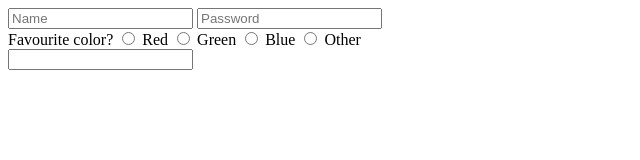
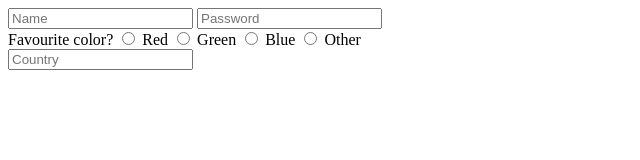
Before and after one commit to jackle6/lecture1, a plain HTML site: page form.html in a window 1280 px wide. Shown: the full height of the page, 0-640 px from the left. Drawn offline with Linux system fonts and the light colour scheme.

Commit message:
form_correct_syntax

```diff
--- a/form.html
+++ b/form.html
@@ -18,7 +18,7 @@
 				<input name="color" type="radio" value="blue"> Blue
 				<input name="color" type="radio" value="other"> Other
 			</div>
-				<input name="country" type="countires" placeholder="" ="Country">
+				<input name="country" list="countries" placeholder="Country">
 				<datalist id="countries">
 					<option value="China">
 					<option value="Australia">
```
